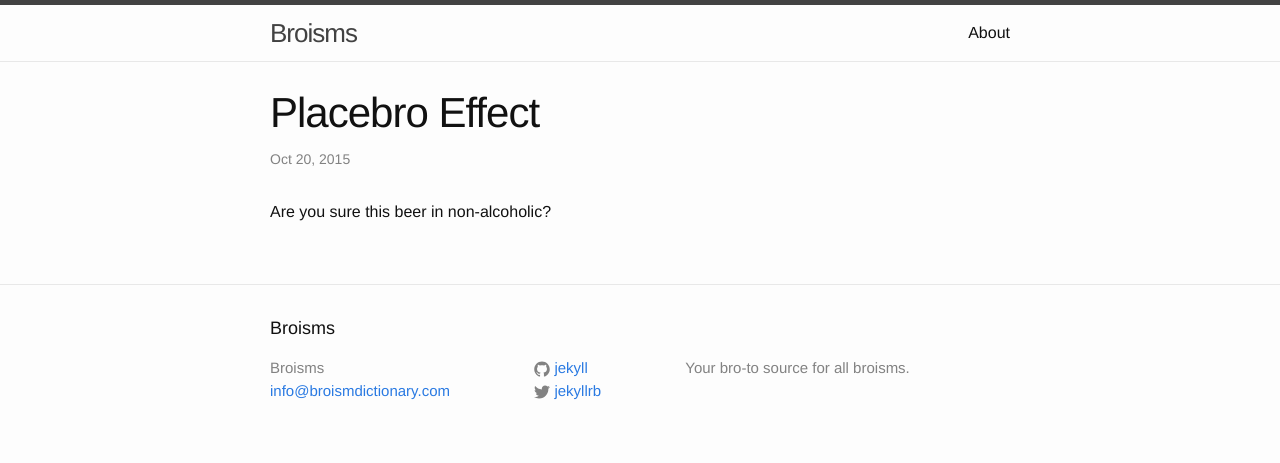
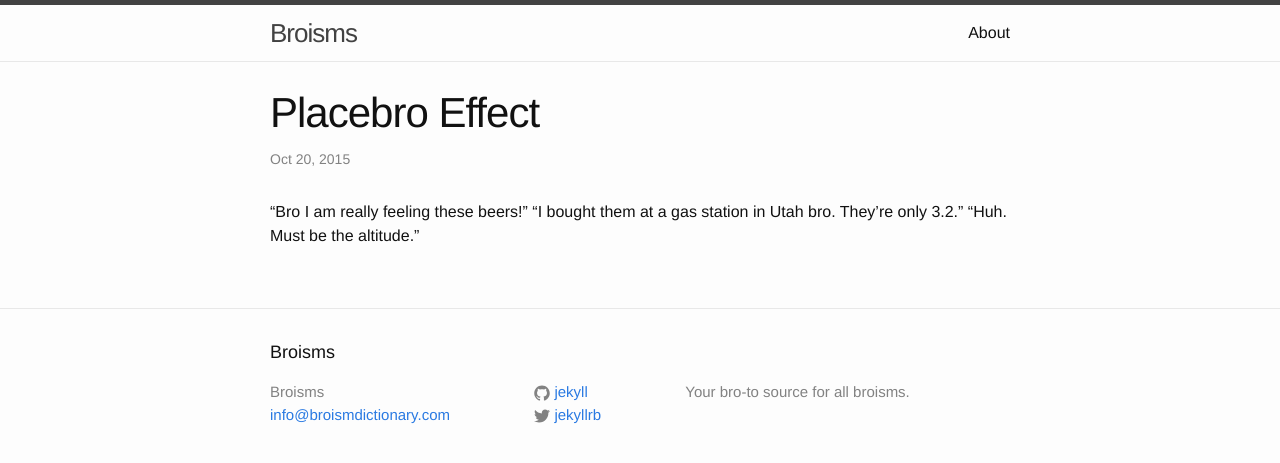
Before and after one commit to lukebonucci/broismdictionary.github.io, a Jekyll site: the page built from _posts/2015-10-20-placebro-effect.md, in a window 1280 px wide. Shown: the top 463 px of the page. Built offline with Jekyll 4.4.1, drawn with Linux system fonts in a browser that asks for light colours.

Commit message:
Updated 2015-10-20-placebro-effect.md

```diff
--- a/_posts/2015-10-20-placebro-effect.md
+++ b/_posts/2015-10-20-placebro-effect.md
@@ -3,5 +3,6 @@ published: true
 layout: post
 ---
 
-
-Are you sure this beer in non-alcoholic?
+"Bro I am really feeling these beers!"
+"I bought them at a gas station in Utah bro. They're only 3.2."
+"Huh. Must be the altitude."
```
